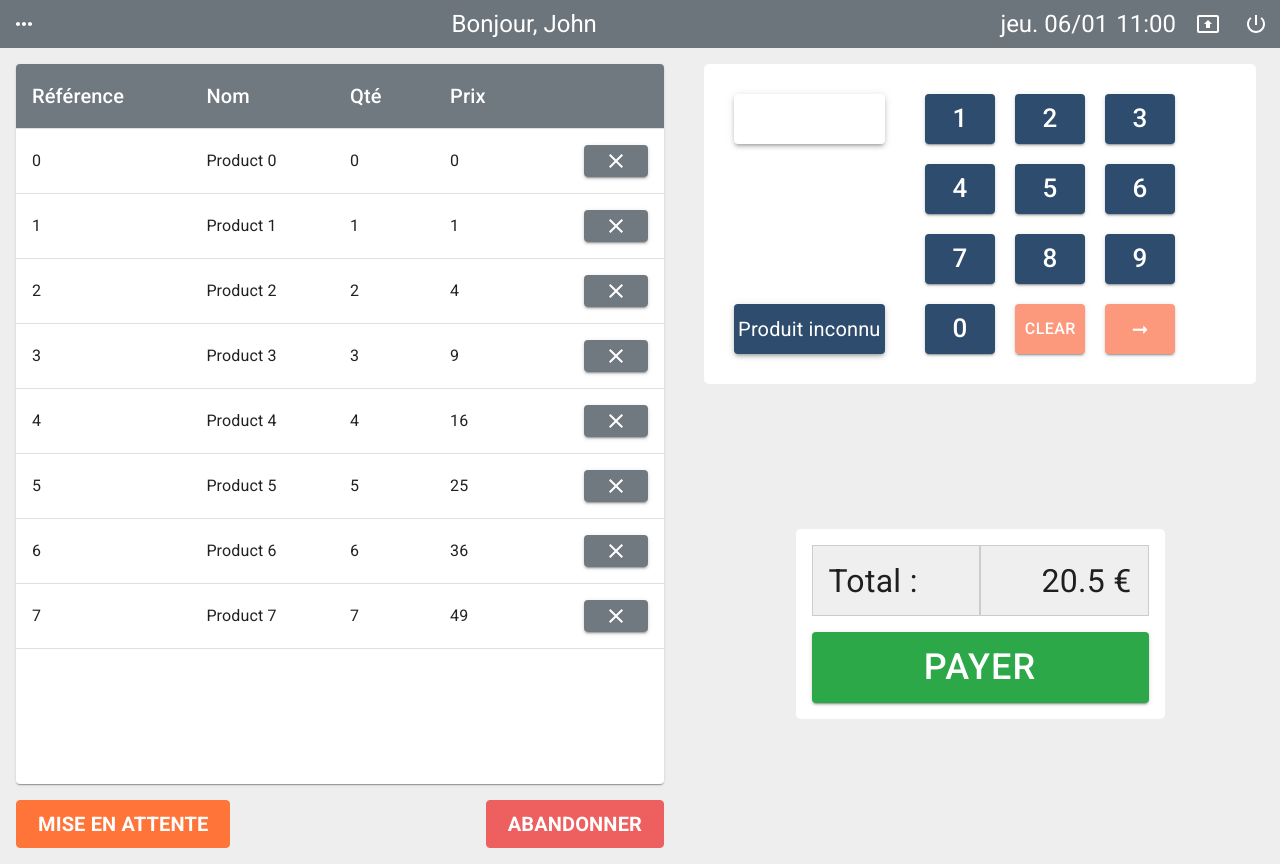
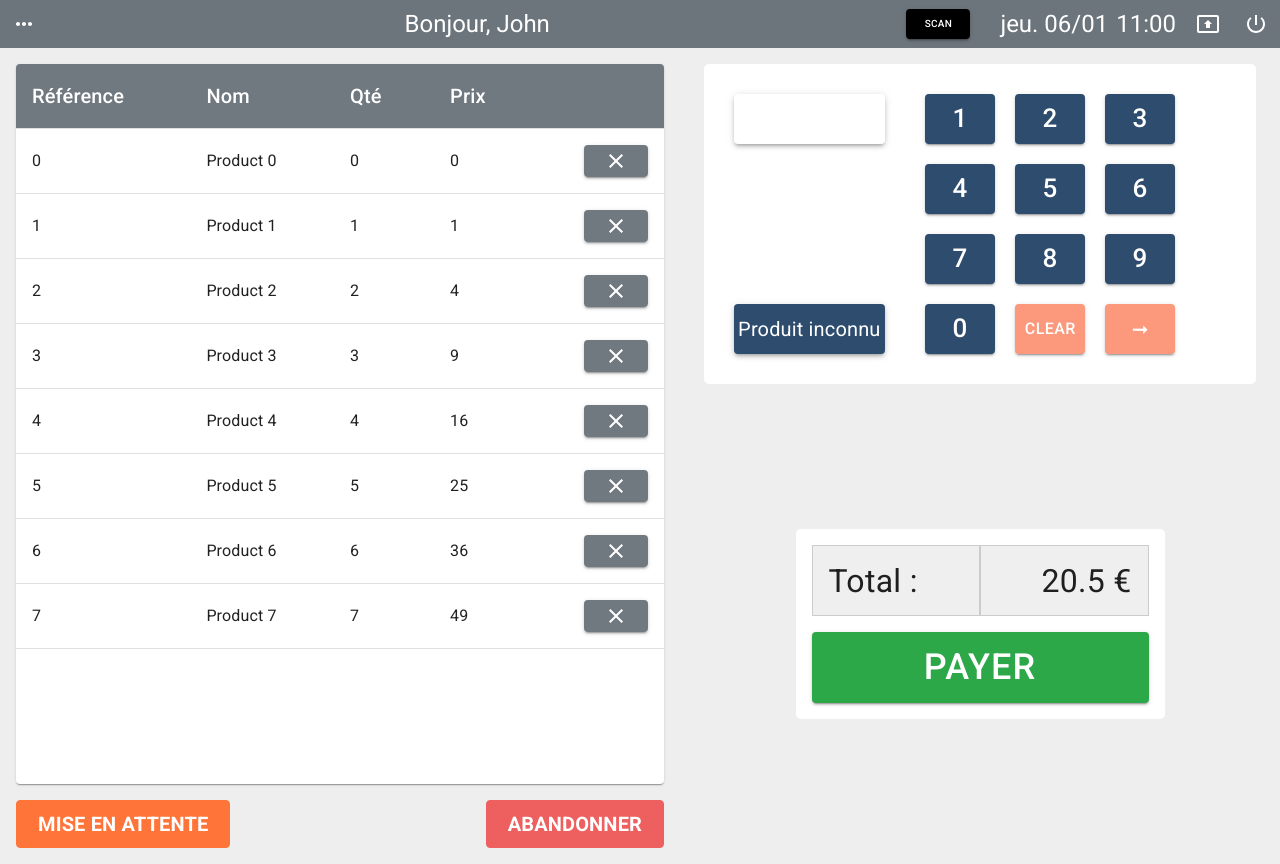
Before and after one commit to MrSquaare/evoltech, a React (Create React App) app: page / in a window 1280 px wide. Built offline with nearby package versions, Linux system fonts and the light colour scheme.

Commit message:
add Btn for fictive scan

```diff
--- a/src/components/layout/TopBar.tsx
+++ b/src/components/layout/TopBar.tsx
@@ -1,7 +1,7 @@
 import MoreHorizIcon from "@mui/icons-material/MoreHoriz";
 import PowerSettingsNewIcon from "@mui/icons-material/PowerSettingsNew";
 import PresentToAllIcon from "@mui/icons-material/PresentToAll";
-import { Box, IconButton, Typography } from "@mui/material";
+import { Box, Button, IconButton, Typography } from "@mui/material";
 import React, { FunctionComponent } from "react";
 
 import { Cashier } from "../../models/Cashier";
@@ -41,6 +41,21 @@
           alignItems: "center",
         }}
       >
+        <Button
+          color={"primary"}
+          variant={"contained"}
+          sx={{
+            width: "30px",
+            height: "30px",
+            fontSize: 10,
+            backgroundColor: "black",
+            marginRight: "30px",
+          }}
+          onClick={() => alert("simulation scan")}
+        >
+          Scan
+        </Button>
+
         <Box sx={{ marginRight: "0.5rem" }}>
           <TopBarClock />
         </Box>
```
